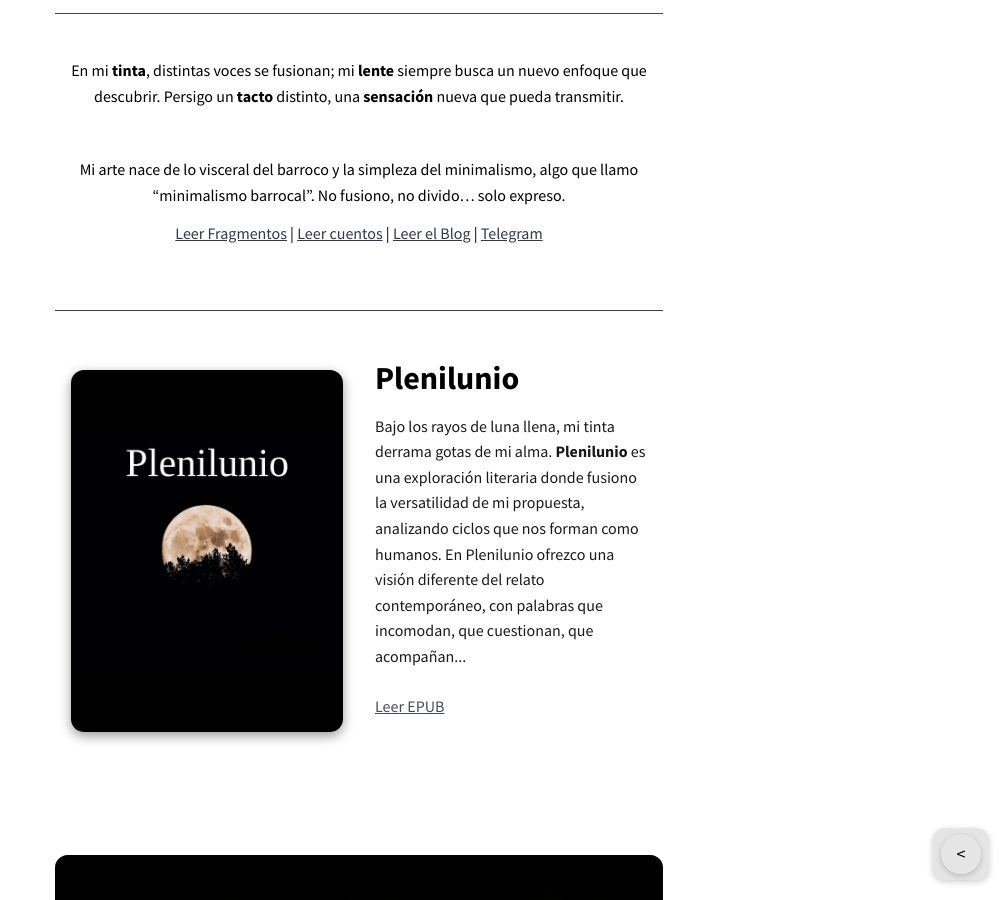
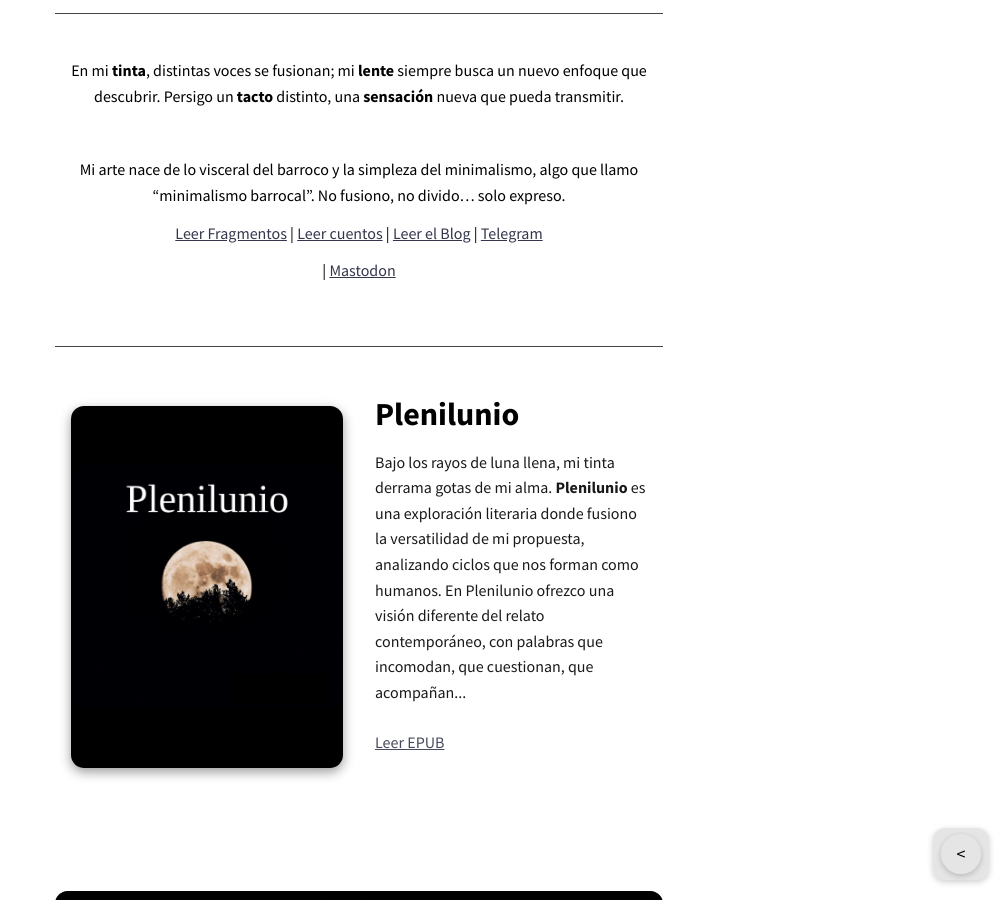
Before and after one commit to KajiiNarumi/iasuarezv, a Jekyll site: the page built from index.html, in a window 1280 px wide and 900 px high, scrolled down 682 px. Shown: the whole window, without its empty margins (281-1280 px from the left). Built offline with Jekyll 4.4.1, drawn with Linux system fonts in a browser that asks for light colours; nearby versions of some CDN libraries; the list of posts is cut into pages by our own code.

Commit message:
Add Mastodon link to index.html

```diff
--- a/index.html
+++ b/index.html
@@ -24,7 +24,7 @@
     <p>En mi <strong>tinta</strong>, distintas voces se fusionan; mi <strong>lente</strong> siempre busca un nuevo enfoque que descubrir. Persigo un <strong>tacto</strong> distinto, una <strong>sensación</strong> nueva que pueda transmitir.</p>
     <br>
     <p>Mi arte nace de lo visceral del barroco y la simpleza del minimalismo, algo que llamo “minimalismo barrocal”. No fusiono, no divido… solo expreso.</p>
-    <p><a href="/gotas/">Leer Fragmentos</a> | <a href="/pluma/">Leer cuentos</a> | <a href="/tinta/">Leer el Blog</a> | <a href="https://t.me/iASuarezV">Telegram</a></p>
+    <p><a href="/gotas/">Leer Fragmentos</a> | <a href="/pluma/">Leer cuentos</a> | <a href="/tinta/">Leer el Blog</a> | <a href="https://t.me/iASuarezV">Telegram</a></p> | <a rel="me" href="https://mastodon.social/@iasuarezv">Mastodon</a>
 
 
   </section>
```
